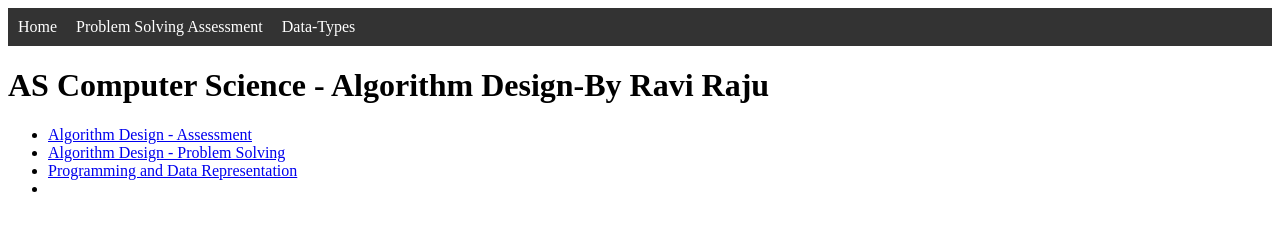
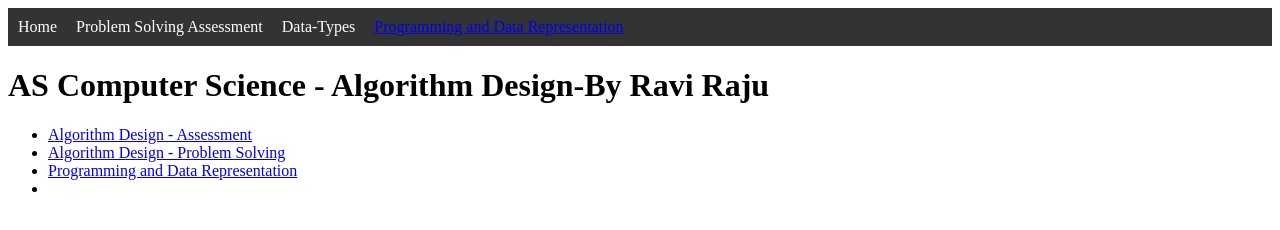
Before and after one commit to PoojaRavi8902/AS-Practicals, a plain HTML site: page index.html in a window 1280 px wide. Drawn offline with Linux system fonts and the light colour scheme.

Commit message:
Update index.html

```diff
--- a/index.html
+++ b/index.html
@@ -11,6 +11,7 @@
  <a href="as-cs-alg-des-prob-solving.html" style="color:white; text-decoration:none;">Problem Solving</a>
   <a href="as-cs-alg-des-prob-assessment.html" style="color:white; margin-right:15px; text-decoration:none;">Assessment</a>
   <a href="Data-Types-structure.html" style="color:white; margin-right:15px; text-decoration:none;">Data-Types</a>
+    <a href="as-chapter14.html">Programming and Data Representation</a>
 </nav>
 
   <h1>AS Computer Science - Algorithm Design-By Ravi Raju</h1>
```
